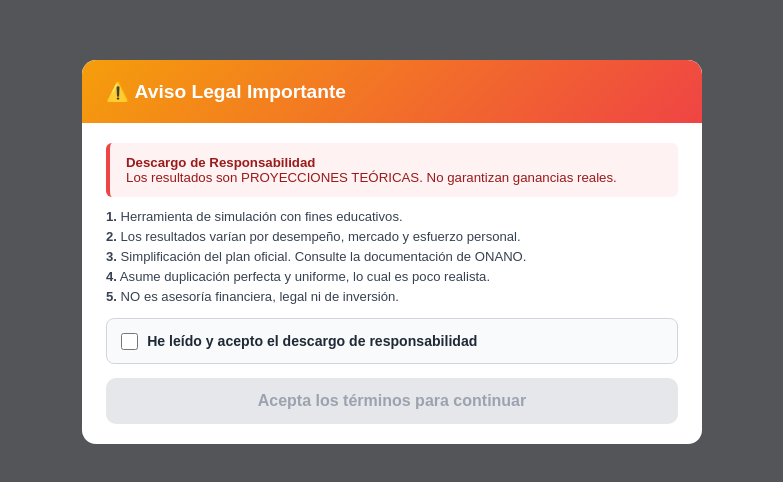
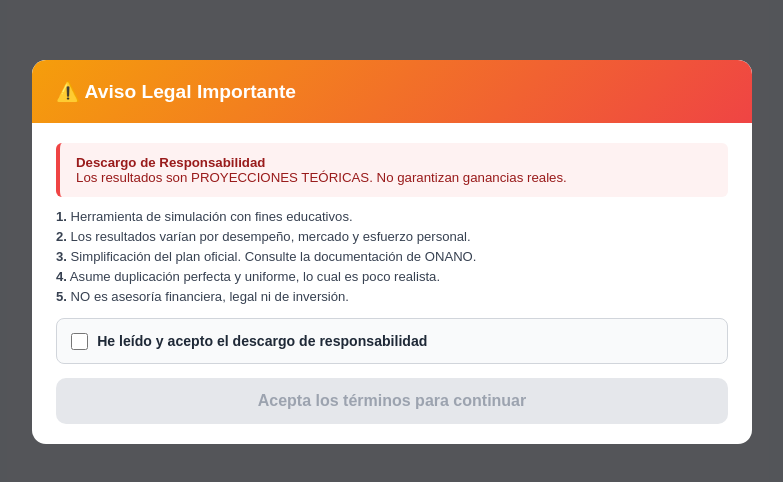
Before and after one commit to onanoglobal/calculadorasocio, a plain HTML site: page index.html in a window 1280 px wide. Shown: the part 148-630 px from the top of the page, without its empty margins (248-1031 px from the left). Drawn offline with Linux system fonts and the light colour scheme.

Commit message:
Increase max-width of disclaimer section to 720px

```diff
--- a/index.html
+++ b/index.html
@@ -14,7 +14,7 @@
       padding: 1rem; z-index: 999;
     }
     #disclaimer {
-      background: #fff; border-radius: 14px; max-width: 620px;
+      background: #fff; border-radius: 14px; max-width: 720px;
       width: 100%; max-height: 90vh; overflow-y: auto;
     }
     .dh { background: linear-gradient(135deg,#f59e0b,#ef4444); padding: 1.25rem 1.5rem; border-radius: 14px 14px 0 0; }
```
